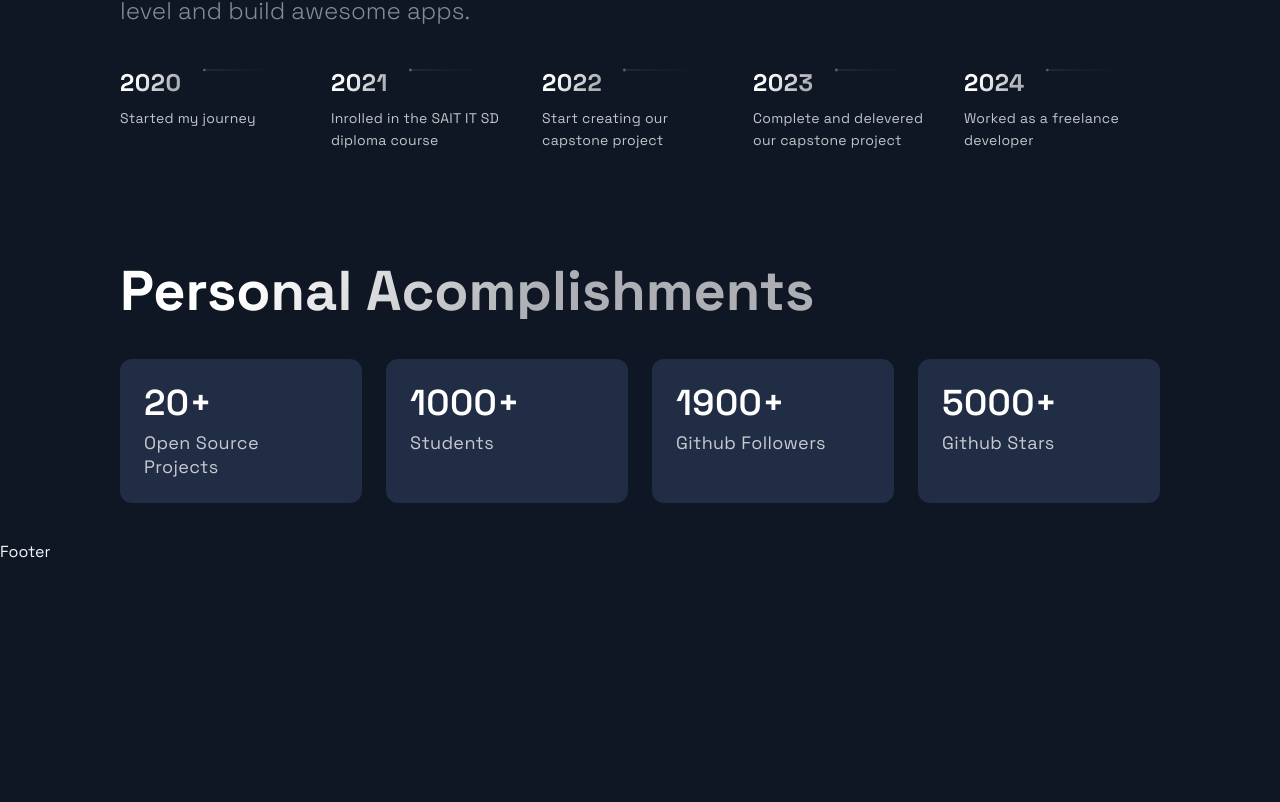
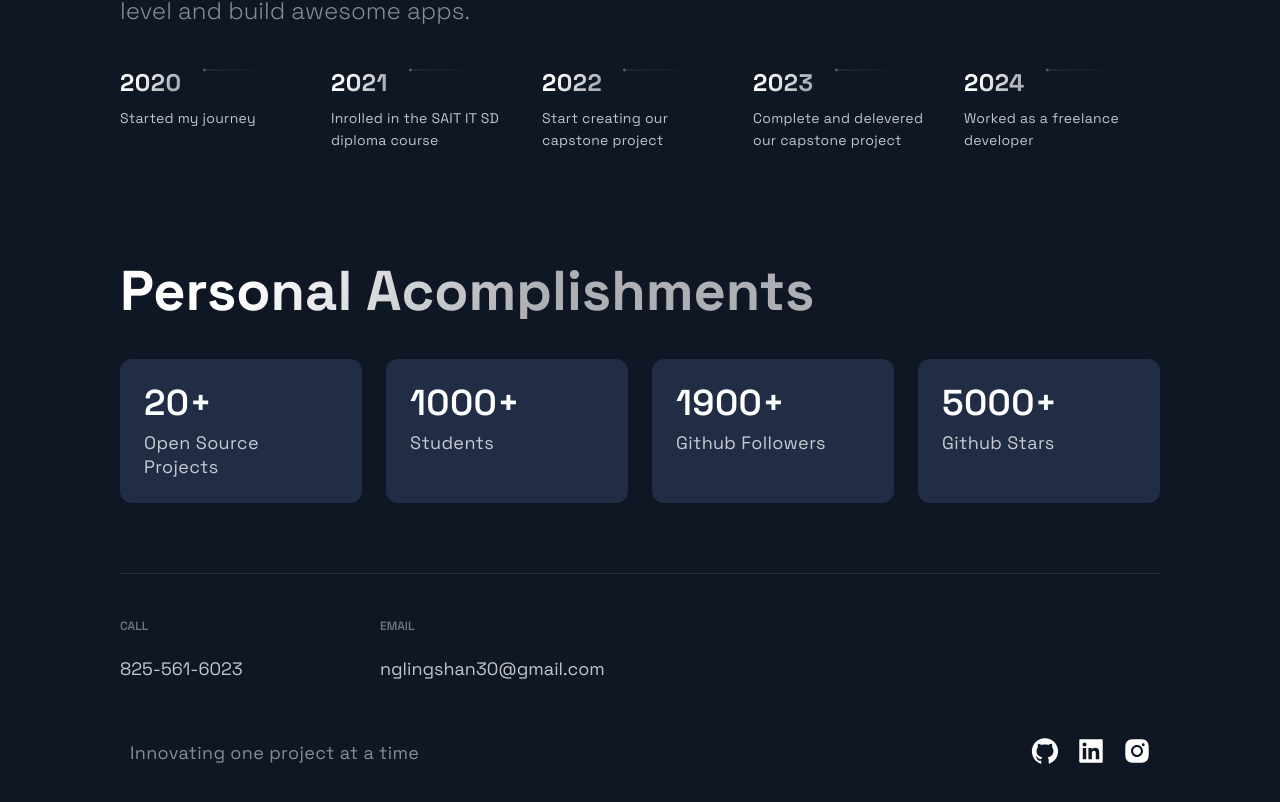
Before and after one commit to Matthew-503/Project_Porfolio, a Next.js app: page / in a window 1280 px wide. Shown: the part 2894-3696 px from the top of the page. Before the commit the page ends 3456 px from the top, so only its background shows below. Built offline with nearby package versions, Linux system fonts and the light colour scheme.

Commit message:
Completed Footer

```diff
--- a/src/components/Footer/Footer.js
+++ b/src/components/Footer/Footer.js
@@ -6,9 +6,45 @@ import { CompanyContainer, FooterWrapper, LinkColumn, LinkItem, LinkList, LinkTi
 
 const Footer = () => {
   return (
-    <div>
-      Footer
-    </div>
+    <FooterWrapper>
+      <LinkList>
+        <LinkColumn>
+          <LinkTitle>Call</LinkTitle>
+          <LinkItem href="tel: 825-561-6023">
+            825-561-6023
+          </LinkItem>
+        </LinkColumn>
+
+        <LinkColumn>
+          <LinkTitle>Email</LinkTitle>
+          <LinkItem href="mailto: nglingshan30@gmail.com">
+            nglingshan30@gmail.com
+          </LinkItem>
+        </LinkColumn>
+      </LinkList>
+
+      <SocialIconsContainer>
+        <CompanyContainer>
+          <Slogan>
+            Innovating one project at a time
+          </Slogan>
+        </CompanyContainer>
+
+        <SocialContainer>
+          <SocialIcons href="https://github.com/Matthew-503">
+            <AiFillGithub size="3rem" />
+          </SocialIcons>
+
+          <SocialIcons href="https://www.linkedin.com/in/matthew-ng-2b5619222/">
+            <AiFillLinkedin size="3rem" />
+          </SocialIcons>
+
+          <SocialIcons href="https://www.instagram.com/matthew_ng.22/">
+            <AiFillInstagram size="3rem" />
+          </SocialIcons>
+        </SocialContainer>
+      </SocialIconsContainer>
+    </FooterWrapper>
   );
 };
 
```
